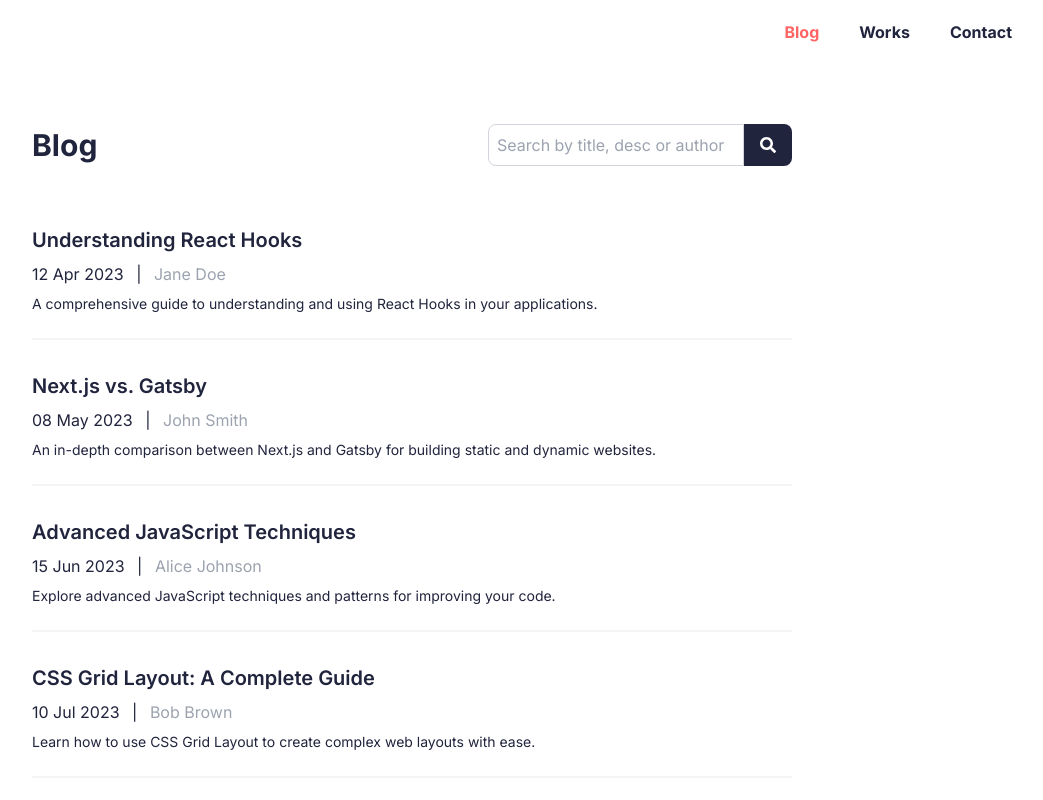
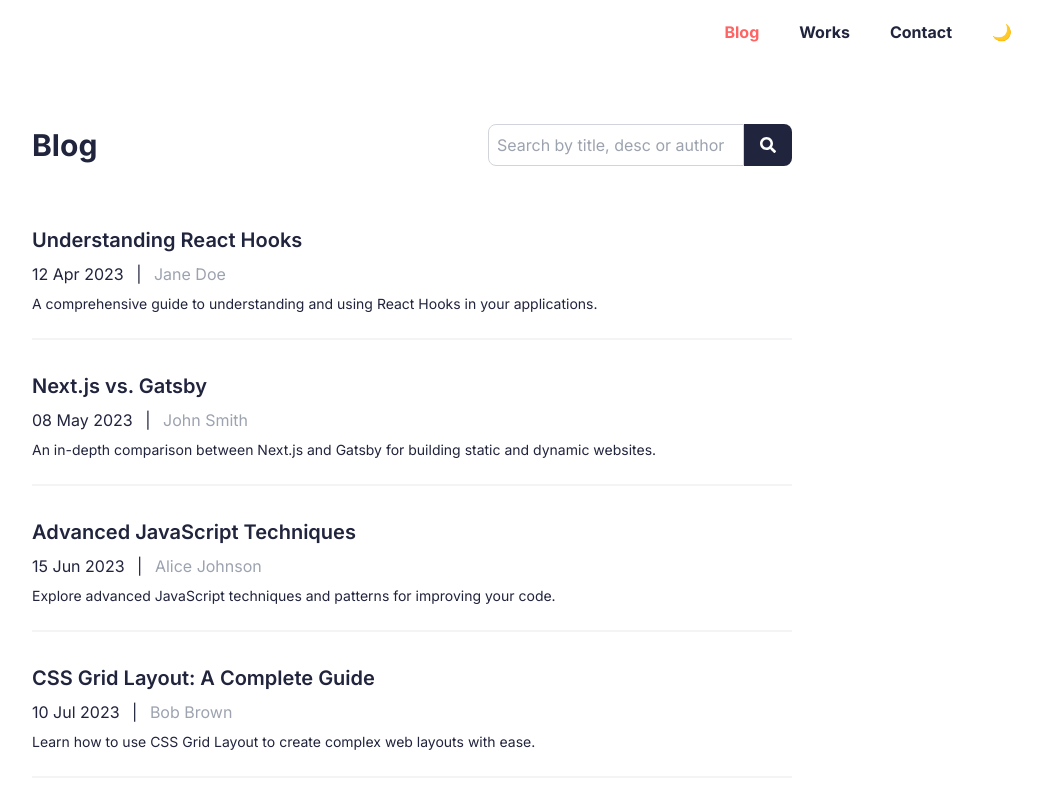
Before and after one commit to DarkM4tt/Blogosphere, a Next.js app: page / in a window 1280 px wide. Shown: the top 800 px of the page, without its empty margins (228-1271 px from the left). Built offline with nearby package versions, Linux system fonts and the light colour scheme.

Commit message:
Implemented Dark Mode and Toggling

```diff
--- a/src/app/components/BlogPost.tsx
+++ b/src/app/components/BlogPost.tsx
@@ -12,7 +12,7 @@ interface BlogPostProps {
 }
 
 const BlogPost = ({ post }: BlogPostProps) => (
-  <div className="mb-8 border-b-[2px] border-gray-100 hover:bg-gray-200 hover:p-4 hover:rounded-lg">
+  <div className="mb-8 border-b-[2px] border-gray-100 hover:p-4 hover:rounded-lg cursor-pointer">
     <h2 className="text-xl font-semibold mb-2">{post.title}</h2>
     <div className="mb-2">
       <span className="mr-2">{formatDate(post.date)}</span> | <span className="ml-2 text-gray-400">{post.author}</span>
--- a/src/app/components/Header.tsx
+++ b/src/app/components/Header.tsx
@@ -3,9 +3,11 @@
 import { useState } from "react";
 import { FaBars } from "react-icons/fa";
 import styles from "../styles/header.module.css";
+import { useTheme } from "../context/ThemeContext";
 
 const Header = () => {
   const [isMobileMenuOpen, setIsMobileMenuOpen] = useState(false);
+  const { isDark, toggleTheme } = useTheme();
 
   return (
     <header className="flex justify-end items-center p-5 md:px-10">
@@ -15,6 +17,9 @@ const Header = () => {
         </a>
         <a href="#">Works</a>
         <a href="#">Contact</a>
+        <button onClick={toggleTheme} className={styles.themeToggle}>
+          {isDark ? "🌞" : "🌙"}
+        </button>
       </nav>
       <FaBars
         size={24}
--- /dev/null
+++ b/src/app/context/ThemeContext.tsx
@@ -0,0 +1,39 @@
+"use client";
+
+import { createContext, useContext, useState, ReactNode } from "react";
+
+interface ThemeContextType {
+  isDark: boolean;
+  toggleTheme: () => void;
+}
+
+const ThemeContext = createContext<ThemeContextType | undefined>(undefined);
+
+export const ThemeProvider = ({ children }: { children: ReactNode }) => {
+  const [isDark, setIsDark] = useState(false);
+
+  const toggleTheme = () => {
+    setIsDark((prevTheme) => !prevTheme);
+    if (!isDark) {
+      document.body.style.color = "white";
+      document.body.style.backgroundColor = "black";
+    } else {
+      document.body.style.color = "#21243D";
+      document.body.style.backgroundColor = "white";
+    }
+  };
+
+  return (
+    <ThemeContext.Provider value={{ isDark, toggleTheme }}>
+      {children}
+    </ThemeContext.Provider>
+  );
+};
+
+export const useTheme = () => {
+  const context = useContext(ThemeContext);
+  if (context === undefined) {
+    throw new Error("useTheme must be used within a ThemeProvider");
+  }
+  return context;
+};
--- a/src/app/layout.tsx
+++ b/src/app/layout.tsx
@@ -1,5 +1,6 @@
 import type { Metadata } from "next";
 import { Inter } from "next/font/google";
+import { ThemeProvider } from "./context/ThemeContext";
 import Header from "./components/Header";
 import Footer from "./components/Footer";
 import "./globals.css";
@@ -19,9 +20,11 @@ export default function RootLayout({
   return (
     <html lang="en">
       <body className={inter.className}>
-        <Header />
-        {children}
-        <Footer />
+        <ThemeProvider>
+          <Header />
+            {children}
+          <Footer />
+        </ThemeProvider>
       </body>
     </html>
   );
--- a/src/app/styles/header.module.css
+++ b/src/app/styles/header.module.css
@@ -5,12 +5,12 @@
   padding: 20px 40px;
 }
 
-.nav {
-  /* display: flex;
-  gap: 40px;
-  font-weight: bold; */
-}
-
 .active {
   color: #FF6464;
 }
+
+.themeToggle {
+  border: none;
+  cursor: pointer;
+  transition: background-color 0.3s;
+}
```
Also changed, not shown: src/app/globals.css (line endings or trailing spaces).
